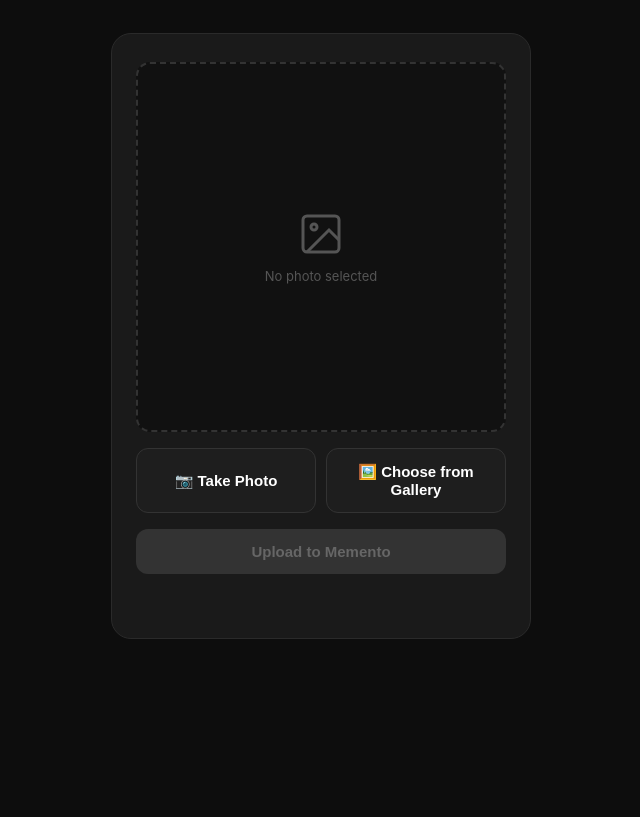
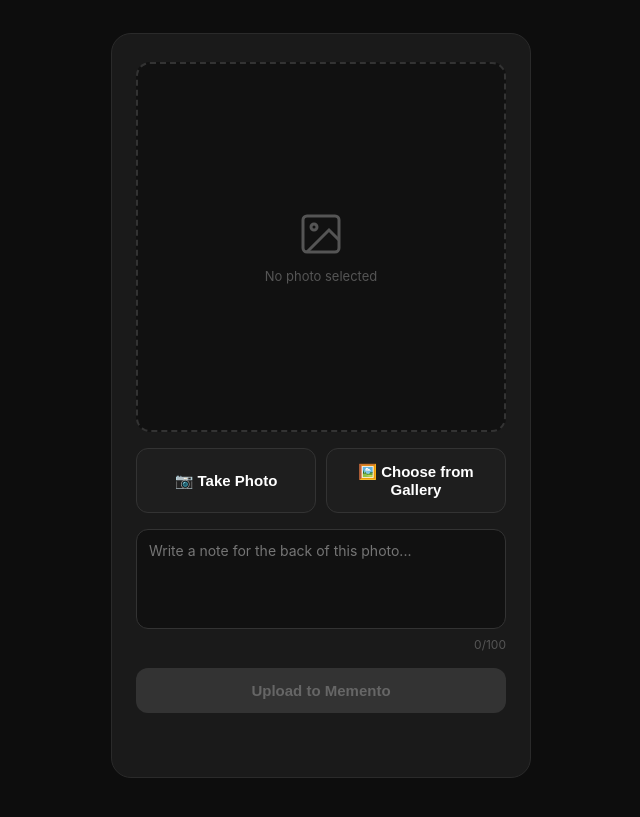
Before and after one commit to Markyfue/memento-upload, a plain HTML site: page index.html in a window 1280 px wide. Shown: the part 95-912 px from the top of the page, without its empty margins (319-959 px from the left). Before the commit the page ends 800 px from the top, so only its background shows below. Drawn offline with Linux system fonts and the light colour scheme.

Commit message:
Note Syncing

```diff
--- a/index.html
+++ b/index.html
@@ -193,6 +193,21 @@
       </button>
     </div>
 
+    <textarea id="noteInput" placeholder="Write a note for the back of this photo..." maxlength="100" style="
+      width: 100%;
+      background: #111;
+      border: 1px solid #333;
+      border-radius: 12px;
+      padding: 12px;
+      color: #f0f0f0;
+      font-size: 14px;
+      font-family: inherit;
+      resize: none;
+      height: 100px;
+      outline: none;
+    "></textarea>
+    <div style="text-align:right; font-size:12px; color:#555; margin-top:-8px;" id="noteCounter">0/100</div>
+
     <button class="btn btn-upload" id="uploadBtn" disabled>
       Upload to Memento
     </button>
--- a/upload.js
+++ b/upload.js
@@ -10,7 +10,13 @@ const previewImg = document.getElementById('previewImg');
 const placeholder = document.getElementById('placeholder');
 const status     = document.getElementById('status');
 const successBox = document.getElementById('successBox');
-const anotherBtn = document.getElementById('anotherBtn');
+const anotherBtn  = document.getElementById('anotherBtn');
+const noteInput   = document.getElementById('noteInput');
+const noteCounter = document.getElementById('noteCounter');
+
+noteInput.addEventListener('input', () => {
+  noteCounter.textContent = `${noteInput.value.length}/100`;
+});
 
 let selectedFile = null;
 
@@ -58,11 +64,14 @@ uploadBtn.addEventListener('click', async () => {
   uploadBtn.textContent = 'Uploading...';
   status.textContent = '';
 
+  const note = noteInput.value.trim();
+
   const formData = new FormData();
   formData.append('file', selectedFile);
   formData.append('upload_preset', UPLOAD_PRESET);
   formData.append('folder', 'memento-photos');
   formData.append('tags', 'memento-photos');
+  if (note) formData.append('context', `note=${note}`);
 
   try {
     const res = await fetch(`https://api.cloudinary.com/v1_1/${CLOUD_NAME}/image/upload`, {
@@ -99,4 +108,6 @@ anotherBtn.addEventListener('click', () => {
   status.className = 'status';
   successBox.style.display = 'none';
   document.getElementById('uploadBox').style.display = 'flex';
+  noteInput.value = '';
+  noteCounter.textContent = '0/100';
 });
```
